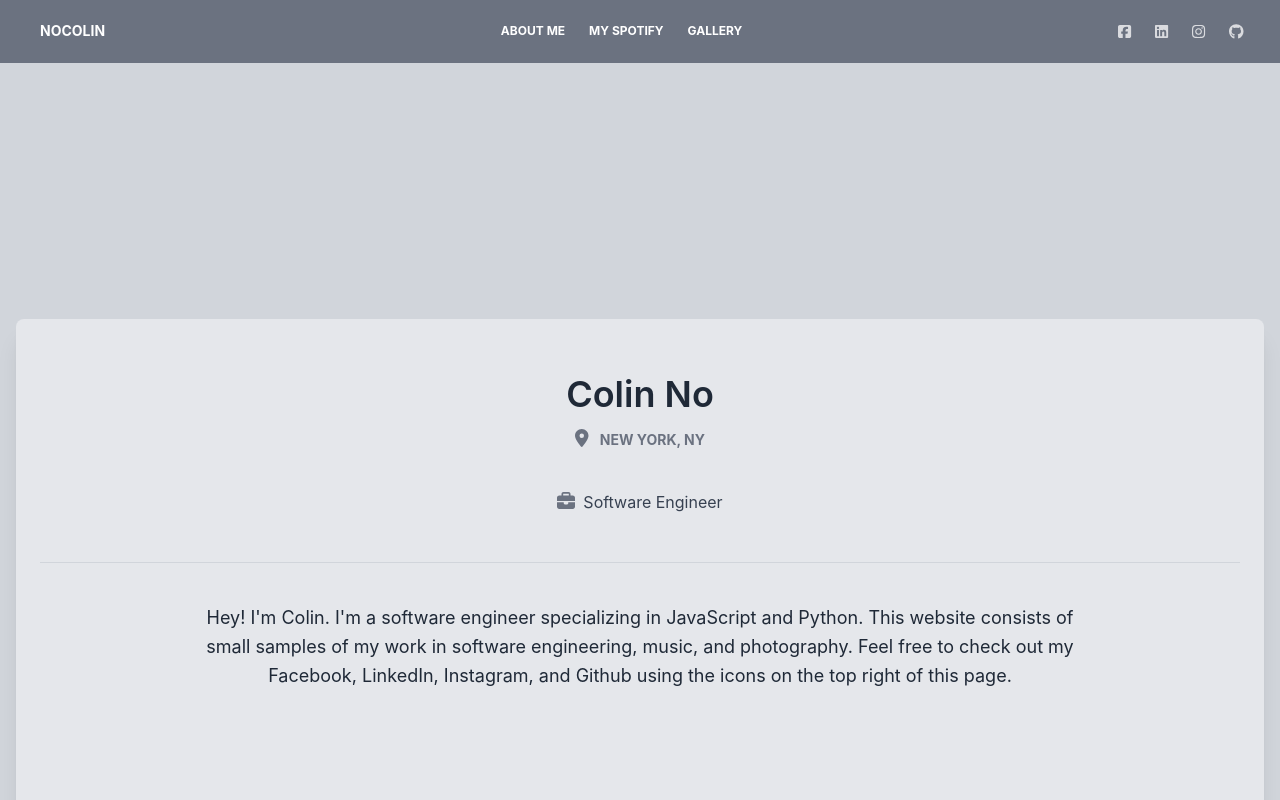
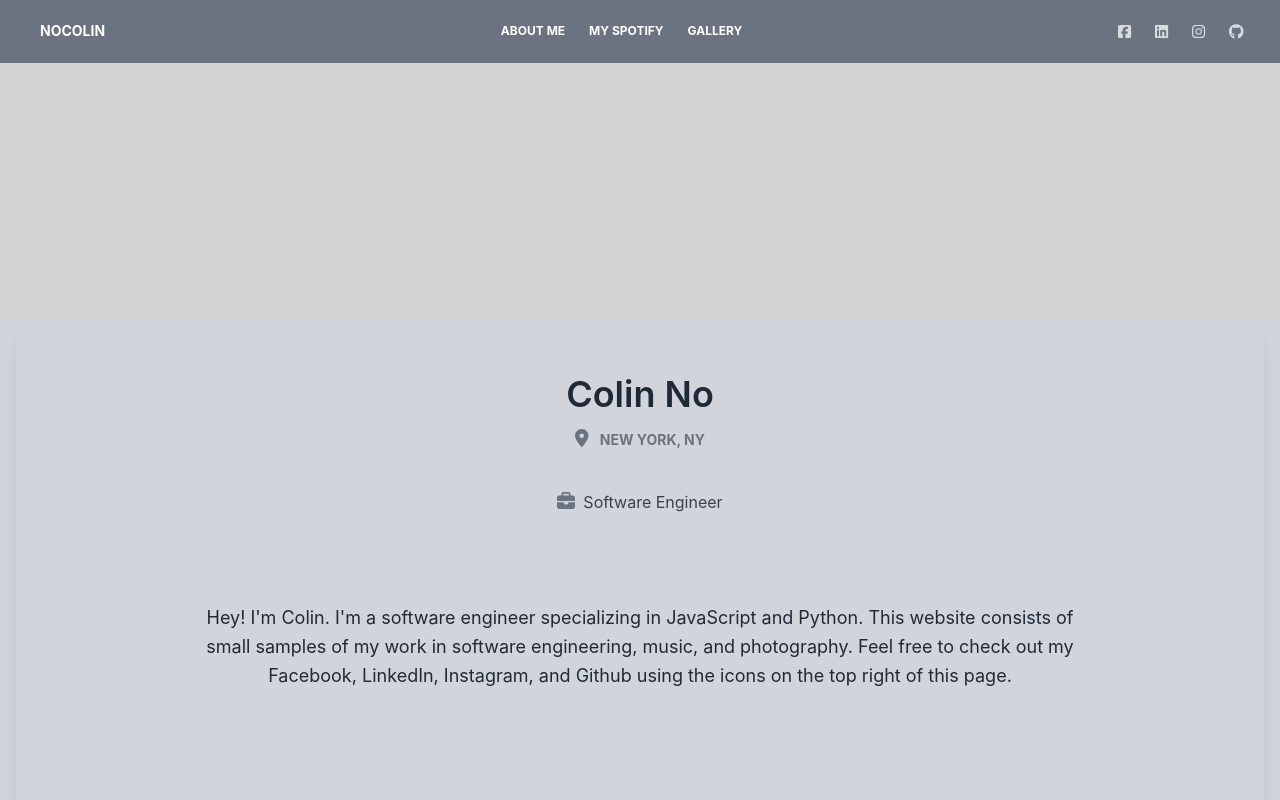
Before and after one commit to kcnminus/nocolin, a React (Create React App) app: page / in a window 1280 px wide. Shown: the top 800 px of the page. Built offline with nearby package versions, Linux system fonts and the light colour scheme.

Commit message:
styling for better colors

```diff
--- a/src/components/App.js
+++ b/src/components/App.js
@@ -15,7 +15,7 @@ const App = () => {
 
   return (
     <Router>
-      <div className="App bg-gray-300">
+      <div className="App">
         <Navbar />
         <Routes>
           <Route path="/" element={<Bio />} />
--- a/src/components/Background.js
+++ b/src/components/Background.js
@@ -3,8 +3,8 @@ import ReactGithubCalendar from 'react-github-calendar';
 
 const Background = () => {
   return (
-    <div className="container bg-gray-300 mx-auto px-4">
-      <div className="relative flex flex-col min-w-0 break-words bg-gray-200 w-full mb-6 shadow-xl rounded-lg mt-64">
+    <div className="container mx-auto px-4">
+      <div className="relative flex flex-col min-w-0 break-words bg-gray-300 w-full mb-6 shadow-xl rounded-lg mt-64">
         <div className="px-6">
           <div className="flex flex-wrap justify-center">
             <div className="w-full lg:w-3/12 px-4 lg:order-2 flex justify-center">
--- a/src/components/Bio.js
+++ b/src/components/Bio.js
@@ -6,7 +6,7 @@ import { faMapMarkerAlt, faBriefcase } from '@fortawesome/free-solid-svg-icons'
 const Bio = () => {
   return (
     <div className="bg-gray-300 container mx-auto px-4">
-      <div className="relative flex flex-col min-w-0 break-words bg-gray-200 w-full mb-6 shadow-xl rounded-lg mt-64">
+      <div className="relative flex flex-col min-w-0 break-words bg-gray-300 w-full mb-6 shadow-xl rounded-lg mt-64">
         <div className="px-6">
           <div className="flex flex-wrap justify-center">
             <div className="w-full lg:w-3/12 px-4 lg:order-2 flex justify-center">
--- a/src/components/Gallery.js
+++ b/src/components/Gallery.js
@@ -63,7 +63,7 @@ const Gallery = () => {
   };
 
   return (
-    <div className="max-w-screen-xl mx-auto bg-gray-300">
+    <div className="max-w-screen-xl mx-auto">
       <div className="grid grid-flow-row grid-cols-1 sm:grid-cols-2 md:grid-cols-3 lg:grid-cols-4 gap-12">
         {imageData.map((imageUrl, index) => {
           const { Make, Model, FNumber, FocalLength, ISO, ShutterSpeedValue } = exifData[index] ?? {};
@@ -77,7 +77,7 @@ const Gallery = () => {
               onClick={() => setEnlargedImage(imageUrl)}
               loading="lazy"
             />
-            <div className="absolute bottom-0 bg-gray-200 bg-opacity-75 w-full text-center">
+            <div className="absolute bottom-0 bg-gray-300 bg-opacity-75 w-full text-center">
               {Make && Make.toString()} {Model && Model.toString()} {FocalLength && `${FocalLength.toString()}mm `}
               {FNumber && FNumber.toString()} {roundedShutterSpeedValue && `${roundedShutterSpeedValue.toString()} `} {ISO && `ISO ${ISO.toString()}`}
             </div>
--- a/src/components/SpotifyPlayer.js
+++ b/src/components/SpotifyPlayer.js
@@ -2,7 +2,7 @@ import React from 'react'
 
 const SpotifyPlayer = () => {
   return (
-    <div className="shadow-lg flex justify-center mt-64">
+    <div className="shadow-lg flex justify-center mt-64 h-full">
       {<iframe
       title="SpotifyPlayer"
       style={{ borderRadius: "12px" }}
--- a/src/index.css
+++ b/src/index.css
@@ -9,6 +9,7 @@ body {
     sans-serif;
   -webkit-font-smoothing: antialiased;
   -moz-osx-font-smoothing: grayscale;
+  background-color: #d4d4d4;
 }
 
 code {
```
